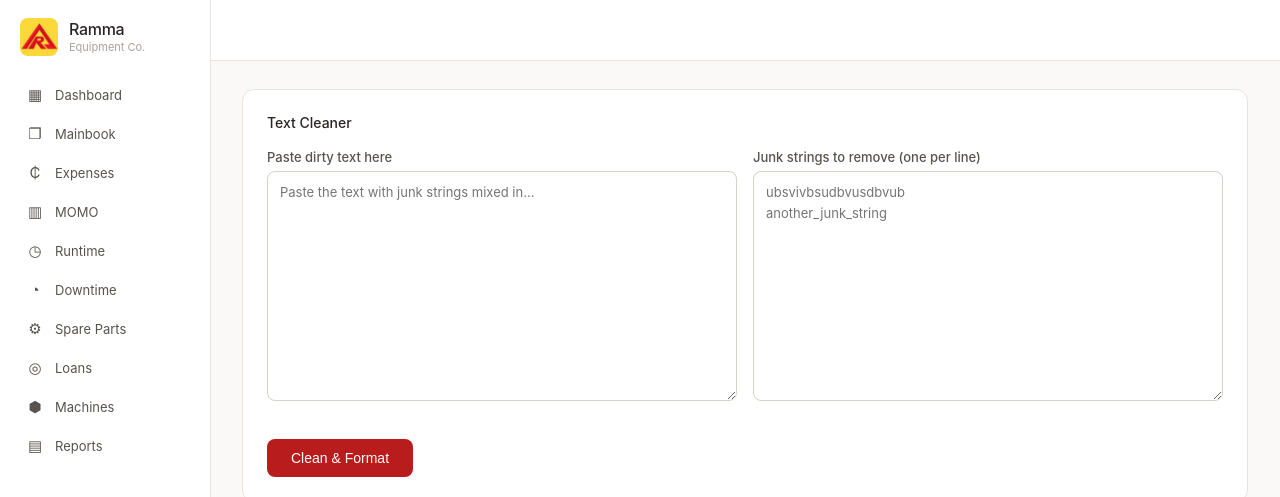
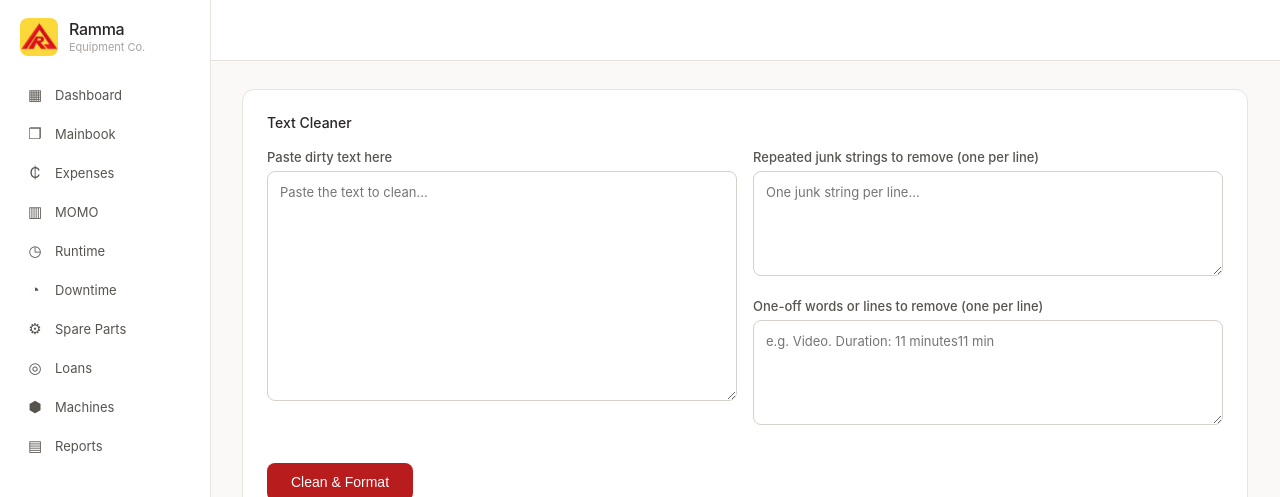
Before and after one commit to namansohal/ramma-equipment-system, a React (Create React App) app in the folder frontend/: page /secret in a window 1280 px wide. Shown: the top 497 px of the page. Built offline with nearby package versions, Linux system fonts and the light colour scheme; no server answers; sample sign-in values are in the browser's storage.

Commit message:
update secret page: scrollable output, extra remove box, plain text AI, switch to gemini-1.5-flash

```diff
--- a/frontend/src/pages/Secret.js
+++ b/frontend/src/pages/Secret.js
@@ -6,6 +6,7 @@ import * as ui from '../components/ui';
 export default function Secret() {
     const [dirtyText, setDirtyText] = useState('');
     const [junkStrings, setJunkStrings] = useState('');
+    const [extraRemove, setExtraRemove] = useState('');
     const [output, setOutput] = useState('');
     const [cleaning, setCleaning] = useState(false);
     const [cleanError, setCleanError] = useState('');
@@ -25,15 +26,18 @@ export default function Secret() {
         setCleaning(true); setCleanError(''); setOutput('');
 
         const junks = junkStrings.split('\n').map(s => s.trim()).filter(Boolean);
+        const extras = extraRemove.split('\n').map(s => s.trim()).filter(Boolean);
+        const allRemove = [...junks, ...extras];
+
         let cleaned = dirtyText;
-        for (const junk of junks) {
+        for (const junk of allRemove) {
             cleaned = cleaned.split(junk).join('');
         }
         cleaned = cleaned.replace(/  +/g, ' ').replace(/\n{3,}/g, '\n\n').trim();
 
         try {
             const res = await API.post('/ai/chat', {
-                messages: [{ role: 'user', content: `The following text has had junk strings removed but may have leftover spacing issues, broken sentences, or formatting problems. Clean it up into well-formatted, readable paragraphs. Fix spacing and punctuation only — do not change the meaning or add new content. Return only the cleaned text, nothing else.\n\n${cleaned}` }]
+                messages: [{ role: 'user', content: `The following text has had junk strings removed but may have leftover spacing issues, broken sentences, or formatting problems. Clean it up into well-formatted, readable paragraphs. Fix spacing and punctuation only — do not change the meaning or add new content. Return only the cleaned text, nothing else. No markdown, no bold, no italic.\n\n${cleaned}` }]
             });
             setOutput(res.data.reply || cleaned);
         } catch {
@@ -60,7 +64,7 @@ export default function Secret() {
 
         try {
             const res = await API.post('/ai/chat', {
-                system: 'You are a helpful assistant. When given multiple choice questions, identify the correct answer and explain why clearly and concisely. For other questions, give direct, accurate answers.',
+                system: 'You are a helpful assistant. Answer in plain text only. No markdown, no bold, no italic, no bullet points, no headers, no asterisks, no dashes used as formatting. Keep answers as short as possible. For multiple choice questions, state which option is correct and why in one sentence. For other questions, one or two sentences maximum.',
                 messages: newMessages
             });
             setMessages(prev => [...prev, { role: 'assistant', content: res.data.reply }]);
@@ -86,11 +90,17 @@ export default function Secret() {
                 <div style={styles.grid}>
                     <div style={ui.field}>
                         <label style={ui.label}>Paste dirty text here</label>
-                        <textarea style={styles.textarea} value={dirtyText} onChange={e => setDirtyText(e.target.value)} placeholder="Paste the text with junk strings mixed in..." rows={10} />
+                        <textarea style={styles.textarea} value={dirtyText} onChange={e => setDirtyText(e.target.value)} placeholder="Paste the text to clean..." rows={10} />
                     </div>
-                    <div style={ui.field}>
-                        <label style={ui.label}>Junk strings to remove (one per line)</label>
-                        <textarea style={styles.textarea} value={junkStrings} onChange={e => setJunkStrings(e.target.value)} placeholder={"ubsvivbsudbvusdbvub\nanother_junk_string"} rows={10} />
+                    <div>
+                        <div style={ui.field}>
+                            <label style={ui.label}>Repeated junk strings to remove (one per line)</label>
+                            <textarea style={styles.textarea} value={junkStrings} onChange={e => setJunkStrings(e.target.value)} placeholder="One junk string per line..." rows={4} />
+                        </div>
+                        <div style={ui.field}>
+                            <label style={ui.label}>One-off words or lines to remove (one per line)</label>
+                            <textarea style={styles.textarea} value={extraRemove} onChange={e => setExtraRemove(e.target.value)} placeholder="e.g. Video. Duration: 11 minutes11 min" rows={4} />
+                        </div>
                     </div>
                 </div>
                 <button onClick={clean} style={cleaning ? ui.btnDisabled : ui.btn} disabled={cleaning}>
@@ -165,7 +175,7 @@ const styles = {
     grid: { display: 'grid', gridTemplateColumns: '1fr 1fr', gap: '16px', marginBottom: '16px' },
     textarea: { width: '100%', padding: '10px 12px', border: `0.5px solid ${ui.colors.borderStrong}`, borderRadius: '8px', fontSize: '13px', fontFamily: 'inherit', resize: 'vertical', color: ui.colors.ink, lineHeight: '1.6', boxSizing: 'border-box' },
     outputHeader: { display: 'flex', justifyContent: 'space-between', alignItems: 'center', marginBottom: '14px' },
-    output: { fontSize: '14px', color: ui.colors.ink, lineHeight: '1.8', whiteSpace: 'pre-wrap', backgroundColor: '#f9f8f6', padding: '16px', borderRadius: '8px', border: `0.5px solid ${ui.colors.border}` },
+    output: { fontSize: '13px', color: ui.colors.ink, lineHeight: '1.7', whiteSpace: 'pre-wrap', backgroundColor: '#f9f8f6', padding: '14px', borderRadius: '8px', border: `0.5px solid ${ui.colors.border}`, maxHeight: '180px', overflowY: 'auto' },
     copyBtn: { padding: '6px 14px', backgroundColor: ui.colors.ink, color: '#fff', border: 'none', borderRadius: '6px', cursor: 'pointer', fontSize: '12px', fontWeight: '500' },
     clearBtn: { padding: '6px 14px', backgroundColor: '#fff', color: ui.colors.inkSoft, border: `0.5px solid ${ui.colors.borderStrong}`, borderRadius: '6px', cursor: 'pointer', fontSize: '12px' },
     emptyChat: { fontSize: '13px', color: ui.colors.muted, padding: '16px 0', marginBottom: '12px' },
```
Also changed, not shown: 1 other file (tests, documents, lock files or other folders).
